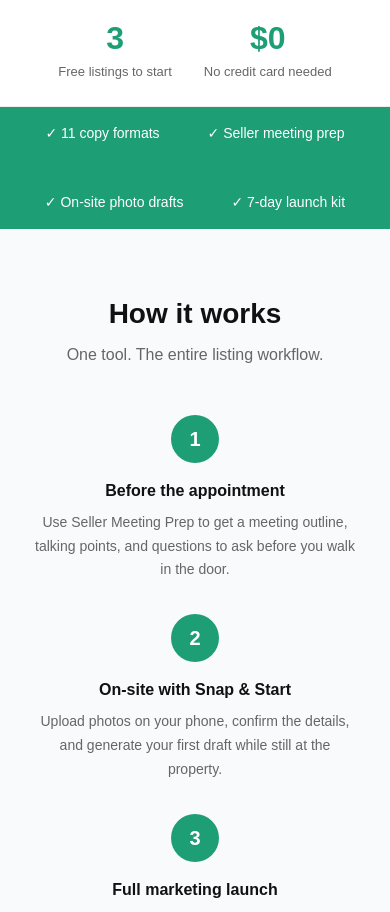
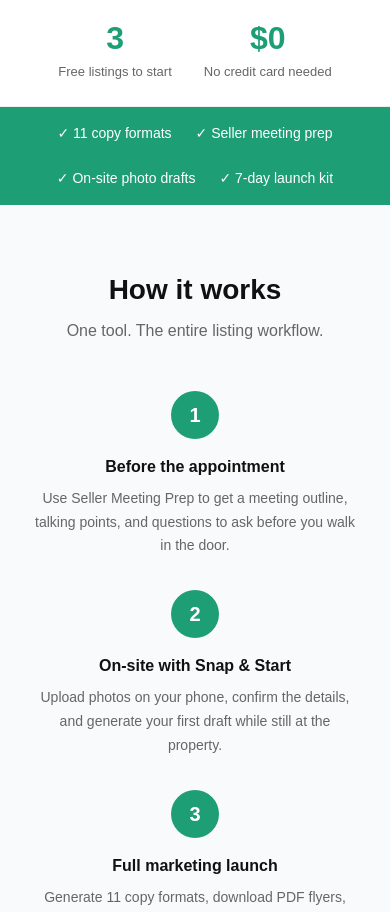
Before and after one commit to APD013/listing-whisperer, a Next.js app: page / in a window 390 px wide. Shown: the part 800-1712 px from the top of the page. Built offline with nearby package versions, Linux system fonts and the light colour scheme.

Commit message:
Mobile optimization for proof bar

```diff
--- a/src/app/page.tsx
+++ b/src/app/page.tsx
@@ -71,7 +71,7 @@ export default function Home() {
 
       {/* PROOF BAR */}
       <section style={{background:'#1D9E75',padding:'1rem 2rem'}}>
-        <div style={{maxWidth:'800px',margin:'0 auto',display:'flex',justifyContent:'center',gap:'3rem',flexWrap:'wrap'}}>
+        <div style={{maxWidth:'800px',margin:'0 auto',display:'flex',justifyContent:'center',gap:'1.5rem',flexWrap:'wrap'}}>
           {['11 copy formats','Seller meeting prep','On-site photo drafts','7-day launch kit'].map(item => (
             <span key={item} style={{color:'#fff',fontSize:'14px',fontWeight:'500'}}>✓ {item}</span>
           ))}
```
